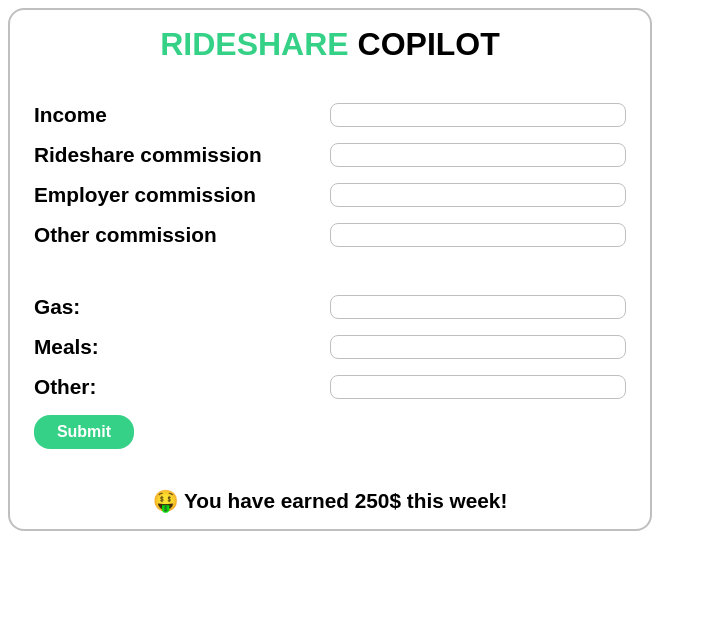
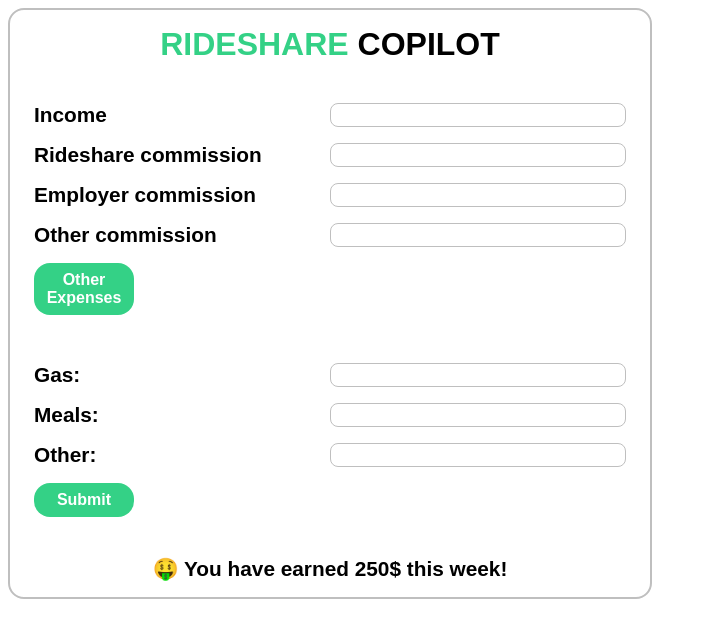
Before and after one commit to EmanuelTabian/rideshare-calculator, a React (Create React App) app: page / in a window 1280 px wide. Shown: the top 638 px of the page, without its empty margins (0-707 px from the left). Built offline with nearby package versions, Linux system fonts and the light colour scheme.

Commit message:
Add a new button to toggle form render

```diff
--- a/src/App.js
+++ b/src/App.js
@@ -24,6 +24,7 @@ function Income() {
       <CommissionField>Rideshare commission</CommissionField>
       <CommissionField>Employer commission</CommissionField>
       <CommissionField>Other commission</CommissionField>
+      <Button>Other Expenses</Button>
     </div>
   );
 }
@@ -52,10 +53,14 @@ function ExpenseForm() {
         <label>Other:</label>
         <input type="text" />
       </fieldset>
-      <button className="button">Submit</button>
+      <Button>Submit</Button>
     </form>
   );
 }
+function Button({ children }) {
+  return <button className="button">{children}</button>;
+}
+
 function Output() {
   return (
     <div className="output">
```
